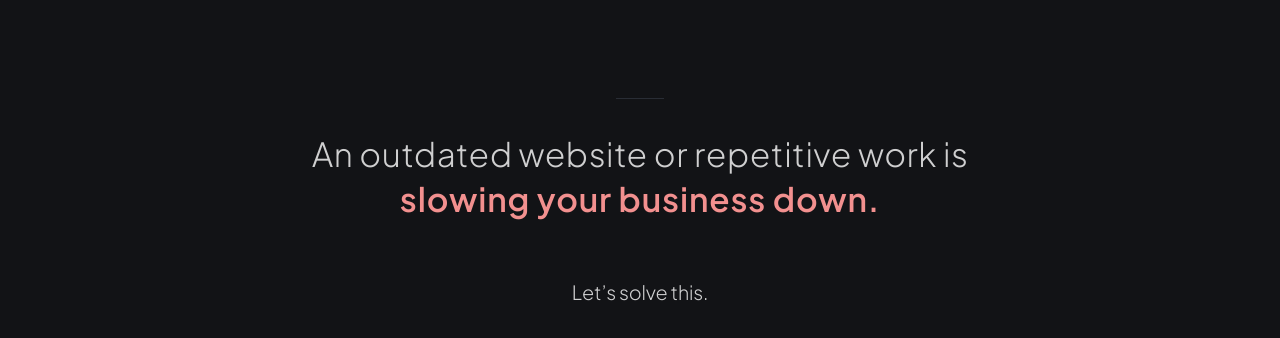
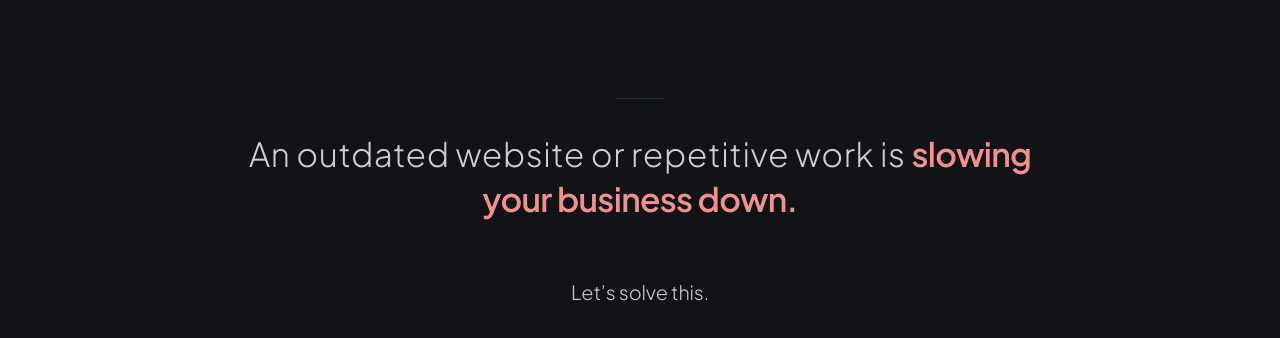
Before and after one commit to Irene2828/porfoliojuly, a Next.js app: page / in a window 1280 px wide. Shown: the part 5420-5758 px from the top of the page. Built offline with nearby package versions, Linux system fonts and the light colour scheme.

Commit message:
Match closing headline tracking and subtly space resolution text

```diff
--- a/src/app/index.css
+++ b/src/app/index.css
@@ -1080,7 +1080,7 @@ h1, h2, h3, h4, h5, h6 {
 
 .v2-theme .prefooter-closing-line strong {
   font-weight: 600 !important;
-  letter-spacing: 0.025em !important;
+  letter-spacing: -0.02em !important;
   color: #f2908f !important;
   -webkit-text-fill-color: #f2908f !important;
 }
@@ -1097,7 +1097,7 @@ h1, h2, h3, h4, h5, h6 {
 .v2-theme .prefooter-closing-subtext strong {
   font-family: var(--font-body), 'Plus Jakarta Sans', sans-serif !important;
   font-weight: 300 !important;
-  letter-spacing: -0.011em !important;
+  letter-spacing: -0.006em !important;
   color: rgba(255, 255, 255, 0.8) !important;
   -webkit-text-fill-color: rgba(255, 255, 255, 0.8) !important;
 }
```
